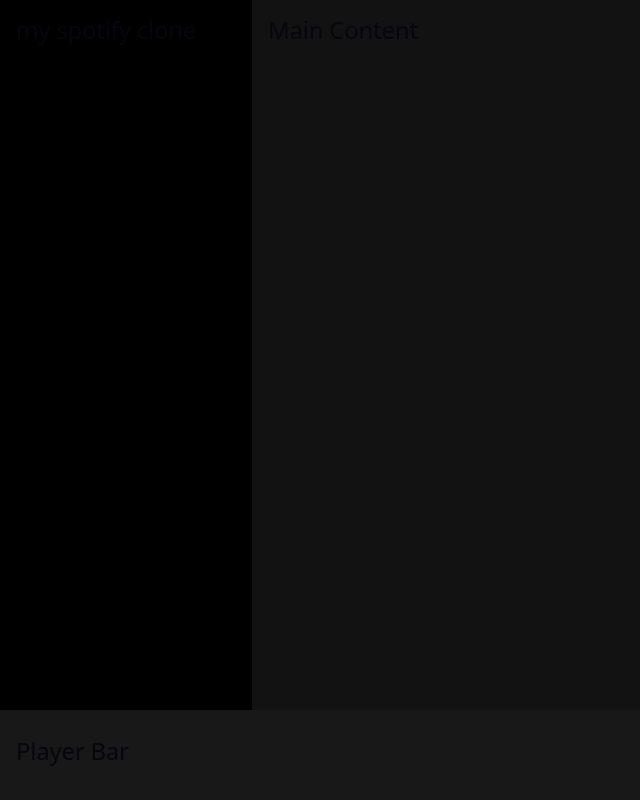
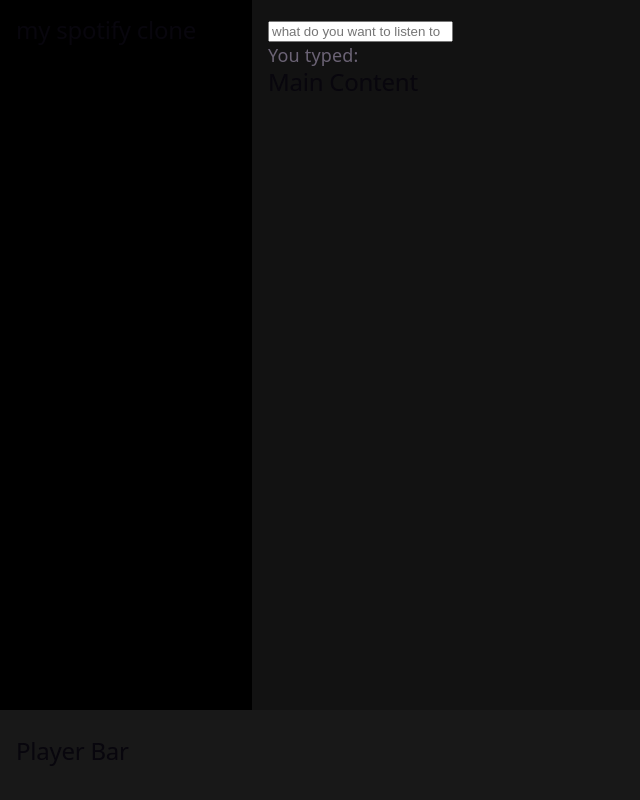
Before and after one commit to Farran-Ahmed/spotifys-clone-, a React (Vite) app: page / in a window 1280 px wide. Shown: the whole page, without its empty margins (0-640 px from the left). Built offline with nearby package versions, Linux system fonts and the light colour scheme.

Commit message:
Add SearchBar component with working state

```diff
--- a/src/components/MainContent.jsx
+++ b/src/components/MainContent.jsx
@@ -1,10 +1,12 @@
-function MainContent(){
-return (
-  <div className="main-content">
-    <h2>Main Content</h2>
-  </div>
-)
+import SearchBar from "./SearchBar.jsx";
 
+function MainContent() {
+  return (
+    <div className="main-content">
+      <SearchBar />
+      <h2>Main Content</h2>
+    </div>
+  );
 }
 
-export default MainContent
+export default MainContent;
--- /dev/null
+++ b/src/components/SearchBar.jsx
@@ -0,0 +1,19 @@
+import { useState } from "react";
+
+function SearchBar() {
+  const [searchTerm, setSearchTerm] = useState("");
+
+  return (
+    <div className="search-bar">
+      <input
+        type="text"
+        placeholder="what do you want to listen to"
+        value={searchTerm}
+        onChange={(e) => setSearchTerm(e.target.value)}
+      />
+      <p>You typed: {searchTerm}</p>
+    </div>
+  );
+}
+
+export default SearchBar;
```
